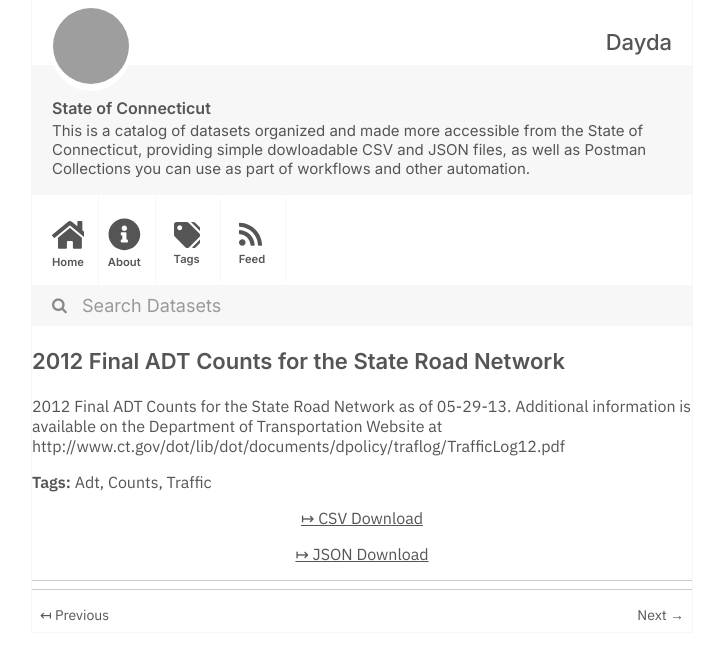
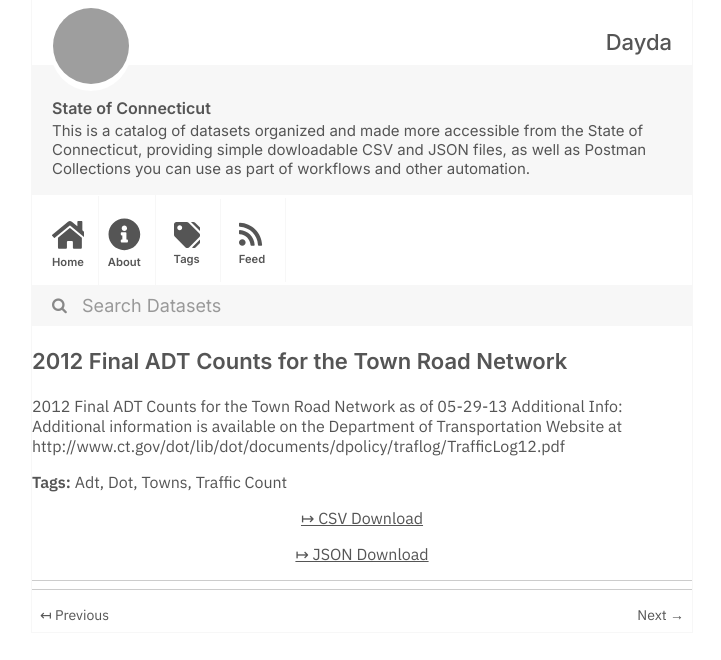
Before and after one commit to dayda-entities/state-of-connecticut, a Jekyll site: the page built from _posts/2020-11-12-2012-final-adt-counts-for-the-.md, in a window 1280 px wide, cut to the strip 0-660 px from the top of the page. Shown: the whole strip, without its empty margins (278-999 px from the left). Built offline with Jekyll 4.4.1, drawn with Linux system fonts in a browser that asks for light colours; grey boxes are pictures that could not be loaded.

```diff
--- a/_posts/2020-11-12-2012-final-adt-counts-for-the-.md
+++ b/_posts/2020-11-12-2012-final-adt-counts-for-the-.md
@@ -1,19 +1,20 @@
 ---
-title: 2012 Final ADT Counts for the State Road Network
-created: '2020-11-12T14:56:30.681536'
-modified: '2020-11-12T14:56:30.681542'
+title: 2012 Final ADT Counts for the Town Road Network
+created: '2020-11-12T14:54:25.612573'
+modified: '2020-11-12T14:54:25.612581'
 state: active
 type: dataset
 tags:
   - Adt
-  - Counts
-  - Traffic
+  - Dot
+  - Towns
+  - Traffic Count
 groups:
   - Local Government
-csv_url: 'https://data.ct.gov/api/views/iwn2-hn3h/rows.csv?accessType=DOWNLOAD'
-json_url: 'https://data.ct.gov/api/views/iwn2-hn3h/rows.json?accessType=DOWNLOAD'
+csv_url: 'https://data.ct.gov/api/views/6pv4-wi89/rows.csv?accessType=DOWNLOAD'
+json_url: 'https://data.ct.gov/api/views/6pv4-wi89/rows.json?accessType=DOWNLOAD'
 layout: post
 
 ---
-2012 Final ADT Counts for the State Road Network as of 05-29-13.
-Additional information is available on the Department of Transportation Website at http://www.ct.gov/dot/lib/dot/documents/dpolicy/traflog/TrafficLog12.pdf
+2012 Final ADT Counts for the Town Road Network as of 05-29-13
+Additional Info:    Additional information is available on the Department of Transportation Website at http://www.ct.gov/dot/lib/dot/documents/dpolicy/traflog/TrafficLog12.pdf
```
